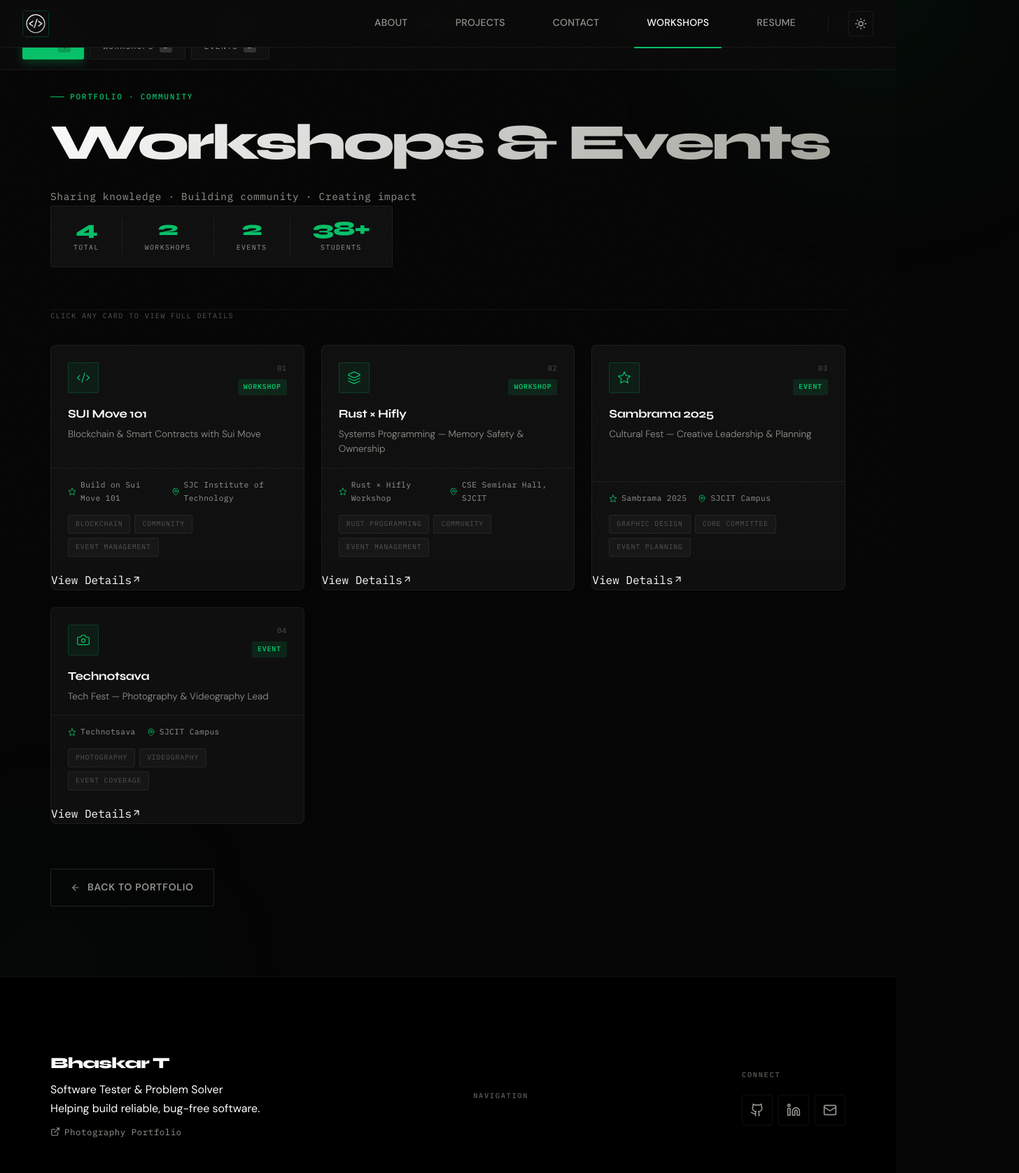
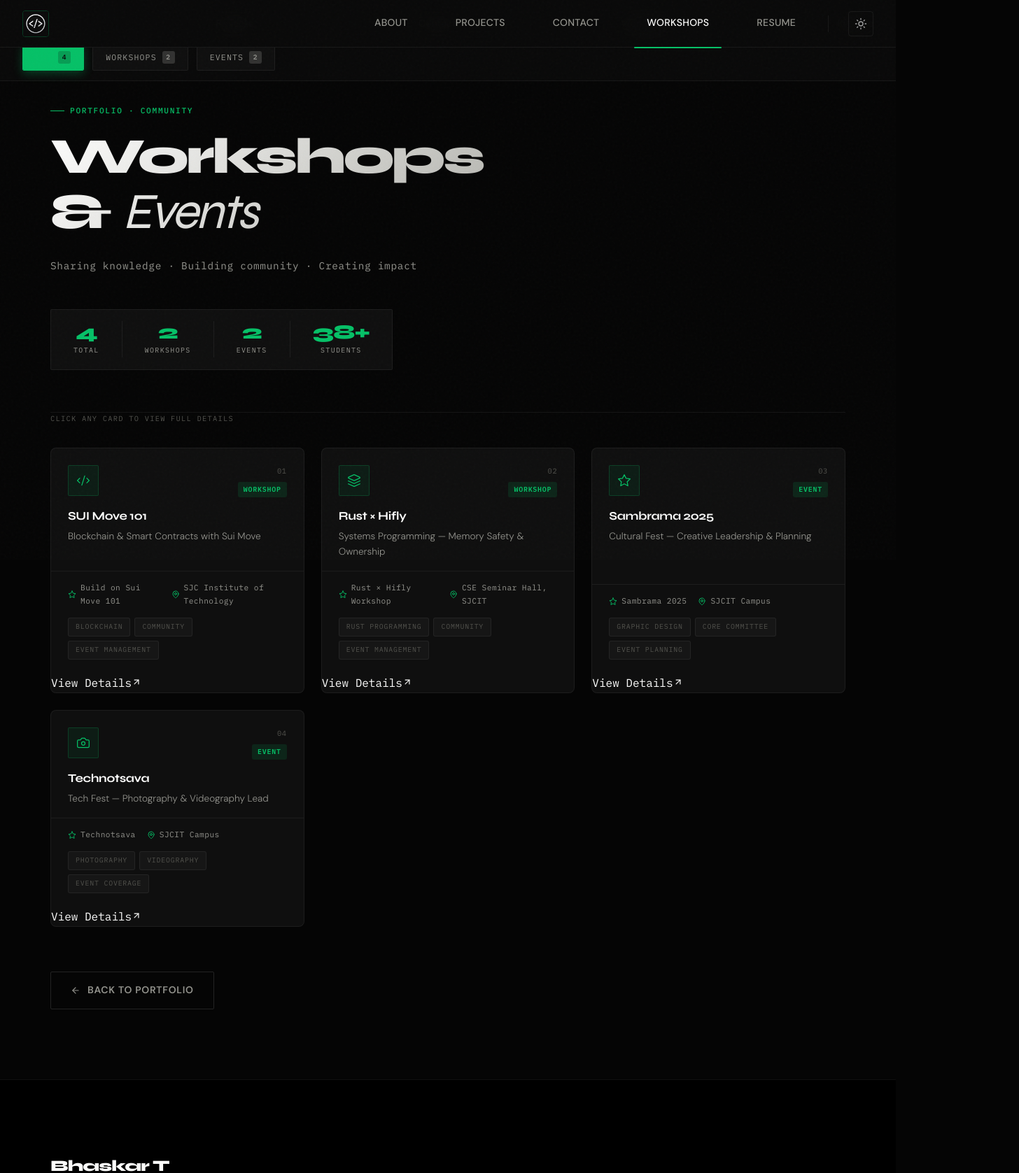
Before and after one commit to bhaskar2004/my.portfolio, a React (Vite) app: page /workshops in a window 1280 px wide. Shown: the top 1677 px of the page at 70% size, 1456 px wide, since content can reach past the window. Built offline with nearby package versions, Linux system fonts and the light colour scheme.

Commit message:
UI: Simplify Workshops page structure and fix layout overlaps

```diff
--- a/src/pages/Home.jsx
+++ b/src/pages/Home.jsx
@@ -201,10 +201,10 @@ const Home = () => {
                             <span className="stat-value">4</span>
                             <span className="stat-label">Languages</span>
                         </div>
-                        <div className="stat-card reveal reveal-delay-4">
+                        {/* <div className="stat-card reveal reveal-delay-4">
                             <span className="stat-value">∞</span>
                             <span className="stat-label">Bugs Squashed</span>
-                        </div>
+                        </div> */}
                     </div>
                 </div>
             </section>
--- a/src/pages/Workshops.css
+++ b/src/pages/Workshops.css
@@ -15,35 +15,6 @@
     -webkit-font-smoothing: antialiased;
     position: relative;
     overflow-x: hidden;
-}
-
-/* Subtle corner accents */
-.ws-orb {
-    position: fixed;
-    border-radius: 0;
-    filter: blur(120px);
-    pointer-events: none;
-    z-index: 0;
-    will-change: transform;
-}
-
-.ws-orb--1 {
-    width: 500px;
-    height: 500px;
-    top: -200px;
-    right: -150px;
-    background: radial-gradient(circle at 60% 40%, rgba(6, 193, 103, 0.09), transparent 65%);
-    animation: wsOrbFloat 24s ease-in-out infinite;
-}
-
-.ws-orb--2 {
-    width: 400px;
-    height: 400px;
-    bottom: -150px;
-    left: -100px;
-    background: radial-gradient(circle at 40% 60%, rgba(6, 193, 103, 0.06), transparent 65%);
-    animation: wsOrbFloat 30s ease-in-out infinite reverse;
-    animation-delay: -8s;
 }
 
 @keyframes wsOrbFloat {
@@ -69,11 +40,14 @@
 
 /* ── Hero ─────────────────────────────────────────────────────── */
 .ws-hero {
-    padding: 120px 0 60px;
+    padding: 140px 0 60px;
     border-bottom: 1px solid var(--color-border);
 }
 
-/* Missing label style */
+.ws-hero__content {
+    max-width: 800px;
+}
+
 .ws-hero__label {
     display: inline-flex;
     align-items: center;
@@ -114,6 +88,11 @@
     color: #000000;
 }
 
+.ws-hero__title-accent {
+    font-style: italic;
+    font-weight: 400;
+}
+
 .ws-hero__subtitle {
     font-family: var(--font-mono);
     font-size: 0.9rem;
@@ -133,6 +112,7 @@
     padding: 0;
     overflow: hidden;
     gap: 0;
+    margin-top: 48px;
 }
 
 .ws-stat {
@@ -172,8 +152,8 @@
 .ws-filters {
     display: flex;
     justify-content: flex-start;
-    gap: 8px;
-    margin: 32px 0 10px;
+    gap: 12px;
+    margin: 48px 0 16px;
     flex-wrap: wrap;
 }
 
--- a/src/pages/Workshops.jsx
+++ b/src/pages/Workshops.jsx
@@ -360,12 +360,6 @@ const WorkshopCard = ({ workshop, index, onClick }) => {
 const Workshops = () => {
     const [activeFilter, setActiveFilter] = useState('all')
     const [selectedId, setSelectedId] = useState(null)
-    const [revealed, setRevealed] = useState(false)
-
-    useEffect(() => {
-        const t = setTimeout(() => setRevealed(true), 80)
-        return () => clearTimeout(t)
-    }, [])
 
     const filtered = workshops.filter(
         (w) => activeFilter === 'all' || w.type === activeFilter
@@ -387,15 +381,11 @@ const Workshops = () => {
                 url="/workshops"
             />
 
-            {/* Background blobs */}
-            <div className="ws-orb ws-orb--1" aria-hidden="true" />
-            <div className="ws-orb ws-orb--2" aria-hidden="true" />
-
             <div className="container">
 
                 {/* Hero */}
-                <header className={`ws-hero reveal-active${revealed ? ' ws-hero--revealed' : ''}`} ref={useScrollReveal()}>
-                    <div className="reveal">
+                <header className="ws-hero">
+                    <div className="ws-hero__content">
                         <span className="ws-hero__label">Portfolio · Community</span>
                         <h1 className="ws-hero__title">
                             Workshops &amp;&nbsp;<span className="ws-hero__title-accent">Events</span>
@@ -406,7 +396,7 @@ const Workshops = () => {
                     </div>
 
                     {/* Stats row */}
-                    <div className="ws-stats reveal reveal-delay-2">
+                    <div className="ws-stats">
                         {[
                             { num: workshops.length, label: 'Total' },
                             { num: workshops.filter(w => w.type === 'workshop').length, label: 'Workshops' },
@@ -442,7 +432,7 @@ const Workshops = () => {
                 <p className="ws-hint font-mono">Click any card to view full details</p>
 
                 {/* Card grid */}
-                <div className="ws-grid reveal reveal-delay-1" ref={useScrollReveal()}>
+                <div className="ws-grid">
                     {filtered.length > 0 ? (
                         filtered.map((workshop, index) => (
                             <WorkshopCard
```
